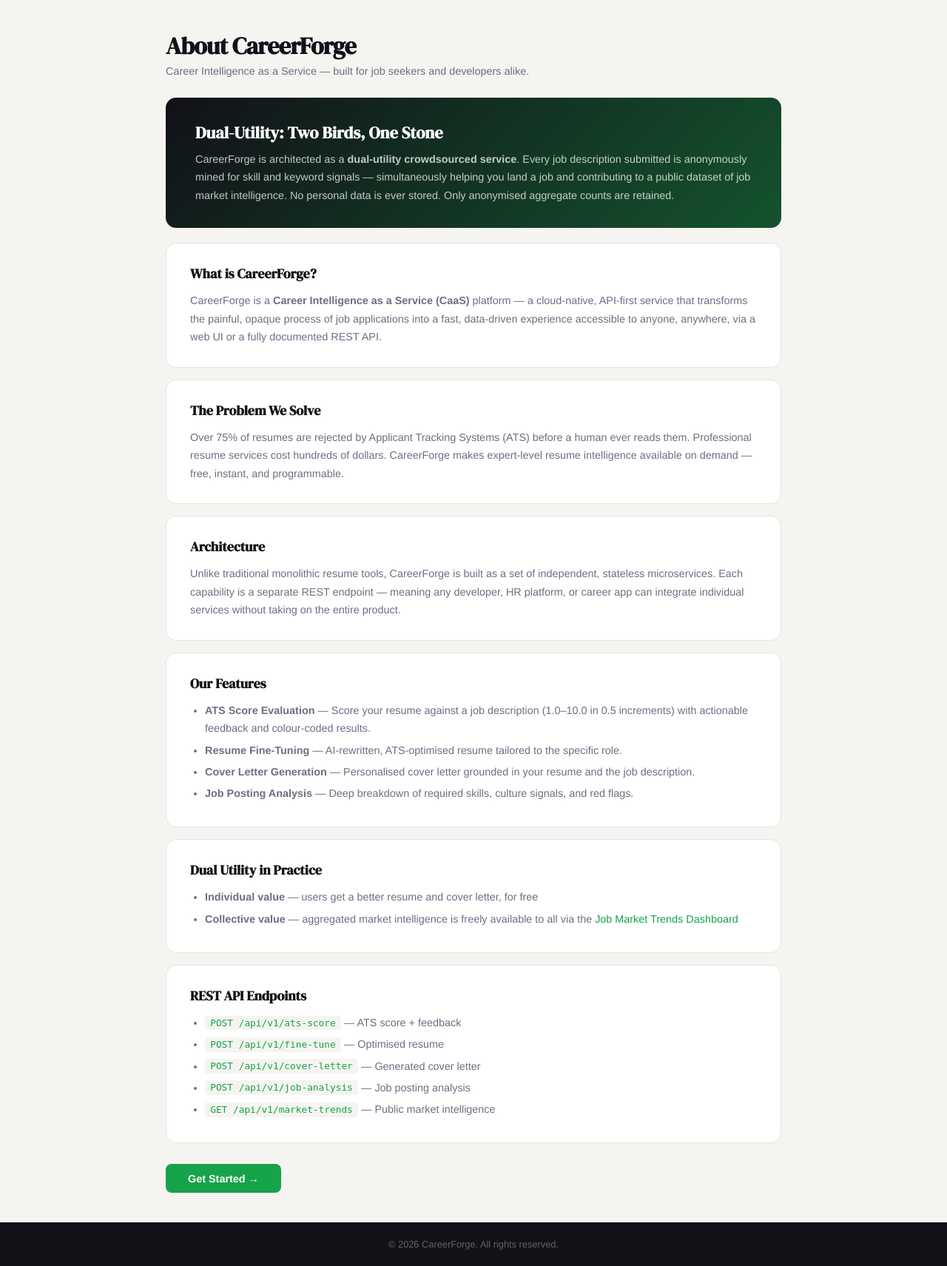
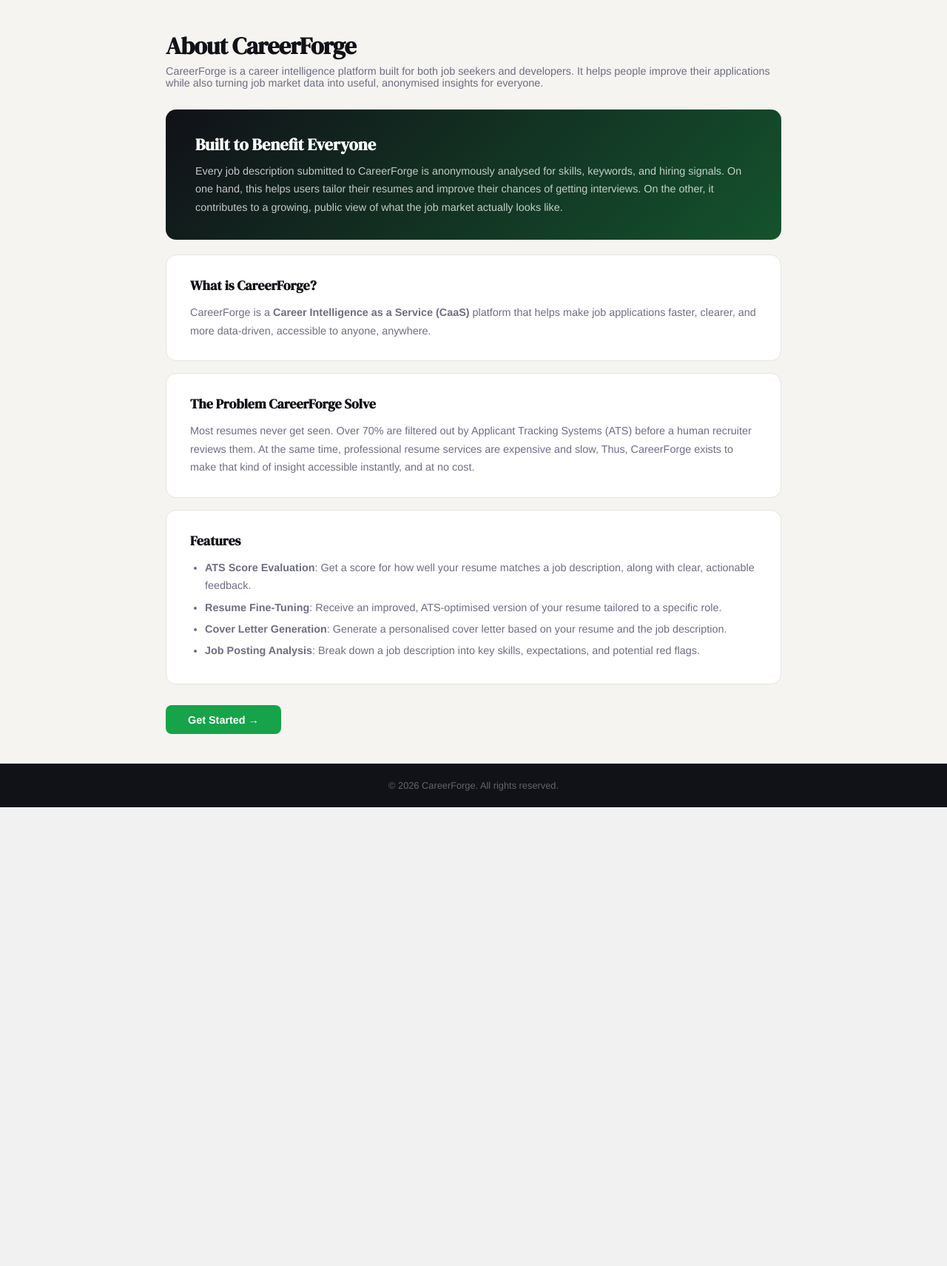
Before and after one commit to huannisah/CC_GrpProj, a FastAPI app: page /about in a window 1280 px wide. Shown: the part 64-1775 px from the top of the page at 74% size. After the commit the page ends 1155 px from the top, so only its background shows below. Run offline with FastAPI, Linux system fonts and the light colour scheme; some libraries are stand-ins or nearby versions.

Commit message:
updated ui and job analysis prompt

```diff
--- a/templates/about.html
+++ b/templates/about.html
@@ -21,16 +21,16 @@
 
     <div class="page-header">
       <h1>About CareerForge</h1>
-      <p>Career Intelligence as a Service — built for job seekers and developers alike.</p>
+      <p>CareerForge is a career intelligence platform built for both job seekers and developers.
+        It helps people improve their applications while also turning job market data into useful, anonymised insights for everyone.</p>
     </div>
 
     <div class="dual-banner">
-      <h3>Dual-Utility: Two Birds, One Stone</h3>
+      <h3>Built to Benefit Everyone</h3>
       <p>
-        CareerForge is architected as a <strong>dual-utility crowdsourced service</strong>.
-        Every job description submitted is anonymously mined for skill and keyword signals —
-        simultaneously helping you land a job and contributing to a public dataset of job market intelligence.
-        No personal data is ever stored. Only anonymised aggregate counts are retained.
+        Every job description submitted to CareerForge is anonymously analysed for skills, keywords, and hiring signals.
+        On one hand, this helps users tailor their resumes and improve their chances of getting interviews.
+        On the other, it contributes to a growing, public view of what the job market actually looks like.
       </p>
     </div>
 
@@ -39,56 +39,27 @@
       <div class="about-block">
         <h4>What is CareerForge?</h4>
         <p>
-          CareerForge is a <strong>Career Intelligence as a Service (CaaS)</strong> platform —
-          a cloud-native, API-first service that transforms the painful, opaque process of job applications
-          into a fast, data-driven experience accessible to anyone, anywhere, via a web UI or a fully documented REST API.
+          CareerForge is a <strong>Career Intelligence as a Service (CaaS)</strong> platform that helps make job applications
+          faster, clearer, and more data-driven, accessible to anyone, anywhere.
         </p>
       </div>
 
       <div class="about-block">
-        <h4>The Problem We Solve</h4>
+        <h4>The Problem CareerForge Solve</h4>
         <p>
-          Over 75% of resumes are rejected by Applicant Tracking Systems (ATS) before a human ever reads them.
-          Professional resume services cost hundreds of dollars. CareerForge makes expert-level resume intelligence
-          available on demand — free, instant, and programmable.
+          Most resumes never get seen. Over 70% are filtered out by Applicant Tracking Systems (ATS) before a human recruiter
+          reviews them. At the same time, professional resume services are expensive and slow, Thus, CareerForge exists to make
+          that kind of insight accessible instantly, and at no cost.
         </p>
       </div>
 
       <div class="about-block">
-        <h4>Architecture</h4>
-        <p>
-          Unlike traditional monolithic resume tools, CareerForge is built as a set of independent, stateless
-          microservices. Each capability is a separate REST endpoint — meaning any developer, HR platform, or
-          career app can integrate individual services without taking on the entire product.
-        </p>
-      </div>
-
-      <div class="about-block">
-        <h4>Our Features</h4>
+        <h4>Features</h4>
         <ul>
-          <li><strong>ATS Score Evaluation</strong> — Score your resume against a job description (1.0–10.0 in 0.5 increments) with actionable feedback and colour-coded results.</li>
-          <li><strong>Resume Fine-Tuning</strong> — AI-rewritten, ATS-optimised resume tailored to the specific role.</li>
-          <li><strong>Cover Letter Generation</strong> — Personalised cover letter grounded in your resume and the job description.</li>
-          <li><strong>Job Posting Analysis</strong> — Deep breakdown of required skills, culture signals, and red flags.</li>
-        </ul>
-      </div>
-
-      <div class="about-block">
-        <h4>Dual Utility in Practice</h4>
-        <ul>
-          <li><strong>Individual value</strong> — users get a better resume and cover letter, for free</li>
-          <li><strong>Collective value</strong> — aggregated market intelligence is freely available to all via the <a href="{{ request.url_for('dashboard') }}">Job Market Trends Dashboard</a></li>
-        </ul>
-      </div>
-
-      <div class="about-block">
-        <h4>REST API Endpoints</h4>
-        <ul>
-          <li><code>POST /api/v1/ats-score</code> — ATS score + feedback</li>
-          <li><code>POST /api/v1/fine-tune</code> — Optimised resume</li>
-          <li><code>POST /api/v1/cover-letter</code> — Generated cover letter</li>
-          <li><code>POST /api/v1/job-analysis</code> — Job posting analysis</li>
-          <li><code>GET  /api/v1/market-trends</code> — Public market intelligence</li>
+          <li><strong>ATS Score Evaluation</strong>: Get a score for how well your resume matches a job description, along with clear, actionable feedback.</li>
+          <li><strong>Resume Fine-Tuning</strong>: Receive an improved, ATS-optimised version of your resume tailored to a specific role.</li>
+          <li><strong>Cover Letter Generation</strong>: Generate a personalised cover letter based on your resume and the job description.</li>
+          <li><strong>Job Posting Analysis</strong>: Break down a job description into key skills, expectations, and potential red flags.</li>
         </ul>
       </div>
 
--- a/templates/cover_letter.html
+++ b/templates/cover_letter.html
@@ -43,7 +43,7 @@
 
     <div class="content-panel">
       <h2 class="content-title">Cover Letter</h2>
-      <p class="content-subtitle">Personalised based solely on your resume and the job description. No fabricated details.</p>
+      <p class="content-subtitle">Personalised based on your resume and the job description.</p>
 
       <div class="prose" style="background:var(--bg); border-radius:var(--radius-sm); padding:1.5rem; border:1px solid var(--border);">
         {{ cover_letter | safe }}
--- a/templates/index.html
+++ b/templates/index.html
@@ -19,15 +19,15 @@
 
   <section class="hero-section">
     <div class="hero-text">
-      <div class="hero-eyebrow">✦ Career Intelligence as a Service</div>
+      <div class="hero-eyebrow">✦ Career Intelligence-as-a-Service</div>
       <h1 class="hero-title">
         Get Noticed,<br>
         Get <em>Ahead</em>,<br>
         Get Hired.
       </h1>
       <p class="hero-sub">
-        AI-powered resume scoring, optimisation, and cover letter generation, all for free.
-        Every submission helps build live job market intelligence for everyone.
+        Improve your resume, generate cover letters, and see how well you fit the job!
+        When you submit your resume, you also help power real-time insights into today’s job market.
       </p>
       <div class="feature-pills">
         <span class="feature-pill">ATS Scoring</span>
--- a/templates/job_analysis.html
+++ b/templates/job_analysis.html
@@ -43,7 +43,7 @@
 
     <div class="content-panel">
       <h2 class="content-title">Job Analysis</h2>
-      <p class="content-subtitle">A breakdown of required skills, culture signals, ATS keywords, seniority, and application advice.</p>
+      <p class="content-subtitle">A clear breakdown of job requirements, ATS keywords, seniority level, culture signals, and how to position your application.</p>
 
       <div class="prose">{{ analysis | safe }}</div>
 
--- a/templates/optimization_report.html
+++ b/templates/optimization_report.html
@@ -43,10 +43,9 @@
 
     <div class="content-panel">
       <h2 class="content-title">Resume Fine-Tune</h2>
-      <p class="content-subtitle">{{ report }}</p>
 
       <div class="score-explain" style="margin-bottom:1.5rem;">
-        ✦ Your resume has been rewritten for maximum ATS compatibility. Download the .docx to use it directly.
+       Your resume has been rewritten for maximum ATS compatibility. Download the .docx to use it directly.
       </div>
 
       <h3 style="font-family:'DM Serif Display',serif; font-size:1.1rem; margin-bottom:0.875rem;">Optimised Resume</h3>
--- a/templates/upload.html
+++ b/templates/upload.html
@@ -34,8 +34,8 @@
         <!-- Step 1: Resume -->
         <div class="panel-left">
           <div class="panel-heading">
-            <h2>Step 1 — Your resume</h2>
-            <p>Upload once, use all tools without re-uploading.</p>
+            <h2>Step 1: Your resume</h2>
+            <p>Upload once and use all tools without re-uploading!</p>
           </div>
 
           <div class="upload-zone" id="resumeZone">
@@ -125,7 +125,7 @@
               <input type="url" class="form-control" name="job_url" id="job_url"
                      placeholder="https://company.com/job-posting">
               <p class="form-hint" style="margin-top:0.5rem;">
-                Note: pages requiring login (e.g. LinkedIn) may not work — paste text directly instead.
+                Note: pages requiring login (e.g. LinkedIn) may not work, please paste the text directly instead.
               </p>
             </div>
             <div class="panel-actions">
```
Also changed, not shown: prompts/job_analysis_rule.txt (+8 -0 lines), templates/ats_score.html (+5 -20 lines), templates/dashboard.html (+5 -29 lines), templates/tools.html (+4 -4 lines).
